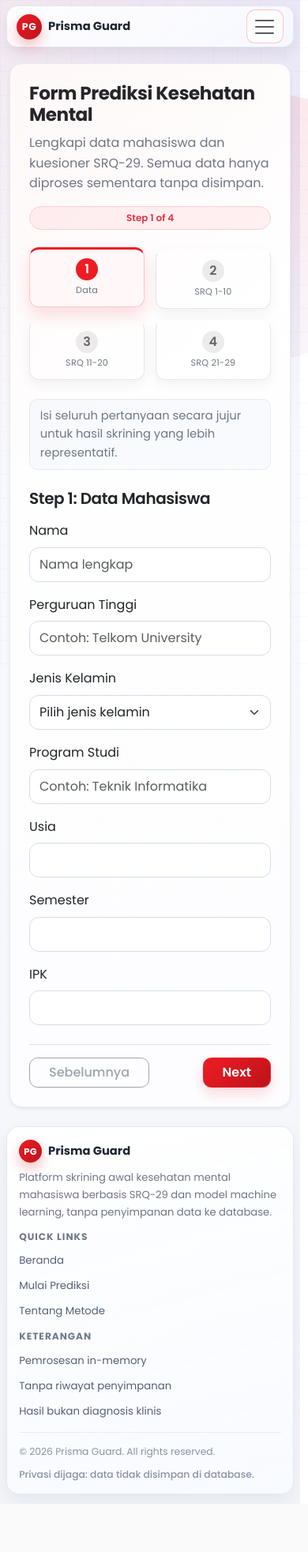
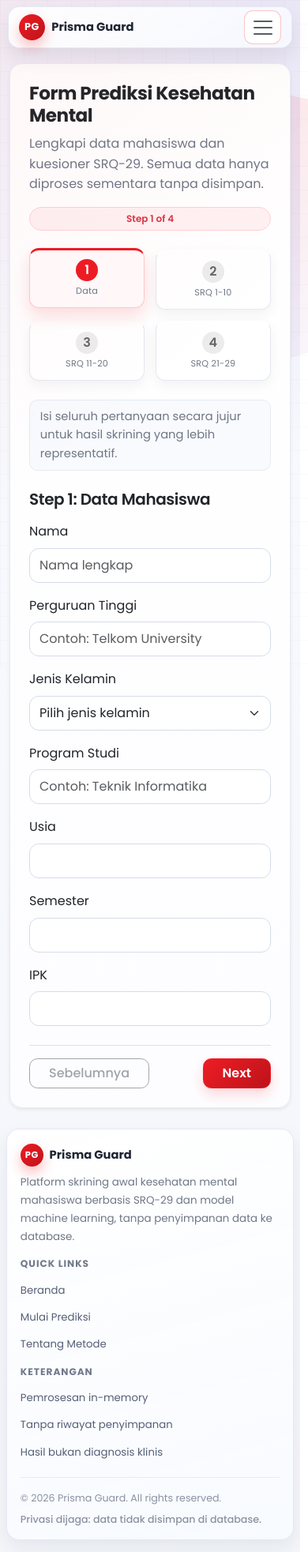
Before and after one commit to Sleepy4k/flask-prisma-guard, a Flask app: page /predict in a window 390 px wide. Shown: the whole page at 79% size. Before the commit the page ends 1904 px from the top, so only its background shows below. Run offline with Flask 3, Linux system fonts and the light colour scheme.

Commit message:
chore(source): update design

```diff
--- a/static/css/base.css
+++ b/static/css/base.css
@@ -135,26 +135,31 @@ a {
     position: sticky;
     top: 0;
     z-index: 1030;
-    padding: 0.5rem 0.75rem 0;
+    padding: 0.65rem 0.9rem 0;
     background: transparent !important;
 }
 
 .main-navbar .container {
     max-width: var(--site-max-width);
     border: 1px solid rgba(227, 233, 244, 0.98);
-    border-radius: 0.95rem;
+    border-radius: 1.1rem;
     background: linear-gradient(145deg, rgba(255, 255, 255, 0.92) 0%, rgba(247, 250, 255, 0.88) 100%);
     backdrop-filter: blur(10px) saturate(128%);
-    box-shadow: 0 9px 18px rgba(21, 28, 40, 0.07);
-    padding-inline: 0.9rem;
+    box-shadow: 0 12px 24px rgba(21, 28, 40, 0.08);
+    padding-block: 0.35rem;
+    padding-inline: 1.25rem;
 }
 
 .main-navbar .navbar-brand {
-    padding-block: 0.2rem;
+    padding-block: 0.3rem;
 }
 
 .main-navbar .navbar-collapse {
     align-items: center;
+}
+
+.main-navbar .navbar-nav {
+    gap: 0.3rem;
 }
 
 .brand-red {
@@ -172,14 +177,14 @@ a {
 }
 
 .brand-title {
-    font-size: 0.97rem;
+    font-size: 1.02rem;
     font-weight: 700;
     color: var(--ink-900);
 }
 
 .brand-subtitle {
     margin-top: 0.18rem;
-    font-size: 0.66rem;
+    font-size: 0.68rem;
     letter-spacing: 0.06em;
     font-weight: 600;
     text-transform: uppercase;
@@ -190,11 +195,11 @@ a {
     display: inline-flex;
     align-items: center;
     justify-content: center;
-    width: 2rem;
-    height: 2rem;
+    width: 2.1rem;
+    height: 2.1rem;
     border-radius: 999px;
     color: #ffffff;
-    font-size: 0.78rem;
+    font-size: 0.8rem;
     font-weight: 700;
     letter-spacing: 0.04em;
     background: linear-gradient(135deg, var(--telkom-red) 0%, var(--telkom-red-dark) 100%);
@@ -210,8 +215,8 @@ a {
 
 .nav-link-pill {
     border-radius: 999px;
-    padding: 0.44rem 0.92rem !important;
-    font-size: 0.9rem;
+    padding: 0.5rem 1.06rem !important;
+    font-size: 0.93rem;
     border: 1px solid transparent;
     background: rgba(255, 255, 255, 0.7);
     overflow: hidden;
@@ -272,8 +277,8 @@ a {
 
 .main-navbar .navbar-nav .btn-primary {
     border-radius: 999px;
-    min-height: 40px;
-    padding-inline: 1rem;
+    min-height: 44px;
+    padding-inline: 1.15rem;
     display: inline-flex;
     align-items: center;
     justify-content: center;
@@ -352,18 +357,18 @@ a {
 
 .footer {
     width: min(var(--site-max-width), calc(100% - 1.5rem));
-    margin: 1.15rem auto 0.75rem;
+    margin: 1.35rem auto 0.9rem;
     border: 1px solid rgba(227, 233, 244, 0.96);
     border-radius: 1rem;
     background: linear-gradient(165deg, rgba(255, 255, 255, 0.95) 0%, rgba(247, 250, 255, 0.92) 100%);
     box-shadow: 0 10px 24px rgba(21, 28, 40, 0.07);
-    padding: 1.1rem 1.25rem 0.9rem;
+    padding: 1.45rem 1.6rem 1.2rem;
 }
 
 .footer-grid {
     display: grid;
     grid-template-columns: 1.5fr 1fr 1fr;
-    gap: 1rem 1.35rem;
+    gap: 1.35rem 1.9rem;
 }
 
 .footer-block {
@@ -384,8 +389,8 @@ a {
 
 .footer-description {
     margin: 0;
-    font-size: 0.82rem;
-    line-height: 1.65;
+    font-size: 0.84rem;
+    line-height: 1.72;
 }
 
 .footer-heading {
@@ -394,7 +399,7 @@ a {
     color: #70798b;
     letter-spacing: 0.08em;
     text-transform: uppercase;
-    margin-bottom: 0.55rem;
+    margin-bottom: 0.72rem;
 }
 
 .footer-links {
@@ -404,7 +409,7 @@ a {
 }
 
 .footer-links li + li {
-    margin-top: 0.4rem;
+    margin-top: 0.55rem;
 }
 
 .footer-links a,
@@ -418,15 +423,15 @@ a {
 }
 
 .footer-bottom {
-    margin-top: 0.95rem;
-    padding-top: 0.85rem;
+    margin-top: 1.2rem;
+    padding-top: 1rem;
     border-top: 1px solid #e7ebf3;
     display: flex;
     align-items: center;
     justify-content: space-between;
-    gap: 0.6rem;
+    gap: 0.9rem;
     color: #8a92a2;
-    font-size: 0.77rem;
+    font-size: 0.79rem;
 }
 
 .footer-note {
@@ -445,7 +450,7 @@ a {
 
     to {
         opacity: 1;
-        transform: translateY(0);
+        transform: none;
     }
 }
 
@@ -461,8 +466,8 @@ a {
 
 @media (max-width: 991.98px) {
     .main-navbar {
-        padding-top: 0.45rem;
-        padding-inline: 0.5rem;
+        padding-top: 0.5rem;
+        padding-inline: 0.6rem;
     }
 
     .brand-subtitle {
@@ -470,17 +475,18 @@ a {
     }
 
     .main-navbar .container {
-        padding-inline: 0.75rem;
+        padding-block: 0.28rem;
+        padding-inline: 0.95rem;
     }
 
     .main-navbar .navbar-collapse {
-        margin-top: 0.65rem;
-        padding-top: 0.65rem;
+        margin-top: 0.8rem;
+        padding-top: 0.75rem;
         border-top: 1px solid #eceff5;
     }
 
     .main-navbar .navbar-nav {
-        gap: 0.45rem;
+        gap: 0.55rem;
     }
 
     .main-navbar .nav-link-pill {
@@ -494,11 +500,13 @@ a {
 
     .footer {
         width: calc(100% - 1rem);
-        margin-top: 0.95rem;
+        margin-top: 1.1rem;
+        padding: 1.25rem 1.2rem 1rem;
     }
 
     .footer-grid {
         grid-template-columns: 1fr 1fr;
+        gap: 1.1rem 1.45rem;
     }
 }
 
@@ -513,7 +521,8 @@ a {
     }
 
     .main-navbar .container {
-        border-radius: 0.85rem;
+        border-radius: 0.9rem;
+        padding-inline: 0.82rem;
     }
 
     .brand-title {
@@ -521,17 +530,18 @@ a {
     }
 
     .footer {
-        padding: 1rem 0.95rem 0.85rem;
-        margin-top: 0.8rem;
+        padding: 1.15rem 1.05rem 0.95rem;
+        margin-top: 0.9rem;
     }
 
     .footer-grid {
         grid-template-columns: 1fr;
-        gap: 0.85rem;
+        gap: 1rem;
     }
 
     .footer-bottom {
         flex-direction: column;
         align-items: flex-start;
+        gap: 0.45rem;
     }
 }
--- a/static/css/predict.css
+++ b/static/css/predict.css
@@ -143,17 +143,23 @@
 }
 
 #confirmSubmitModal {
-    --bs-modal-zindex: 1085;
+    --bs-modal-zindex: 1090;
+    z-index: 1090;
 }
 
 .modal-backdrop {
     --bs-backdrop-zindex: 1080;
     --bs-backdrop-bg: #111827;
     --bs-backdrop-opacity: 0.34;
+    z-index: 1080;
 }
 
 .modal-backdrop.show {
     backdrop-filter: blur(3px);
+}
+
+.modal-open .content-shell-wrap {
+    transform: none !important;
 }
 
 #confirmSubmitModal .modal-dialog {
```
